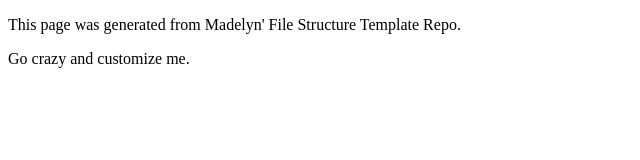
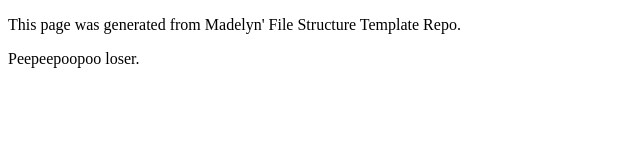
Before and after one commit to mmaaddiiiee/art101, a plain HTML site: page index.html in a window 1280 px wide. Shown: the full height of the page, 0-640 px from the left. Drawn offline with Linux system fonts and the light colour scheme.

Commit message:
change 2

```diff
--- a/index.html
+++ b/index.html
@@ -8,7 +8,7 @@
 	<main>
 		<p>This page was generated from Madelyn' File Structure Template Repo.</p>
 
-		<p>Go crazy and customize me.</p>
+		<p>Peepeepoopoo loser.</p>
 	</main>
 
 
```
